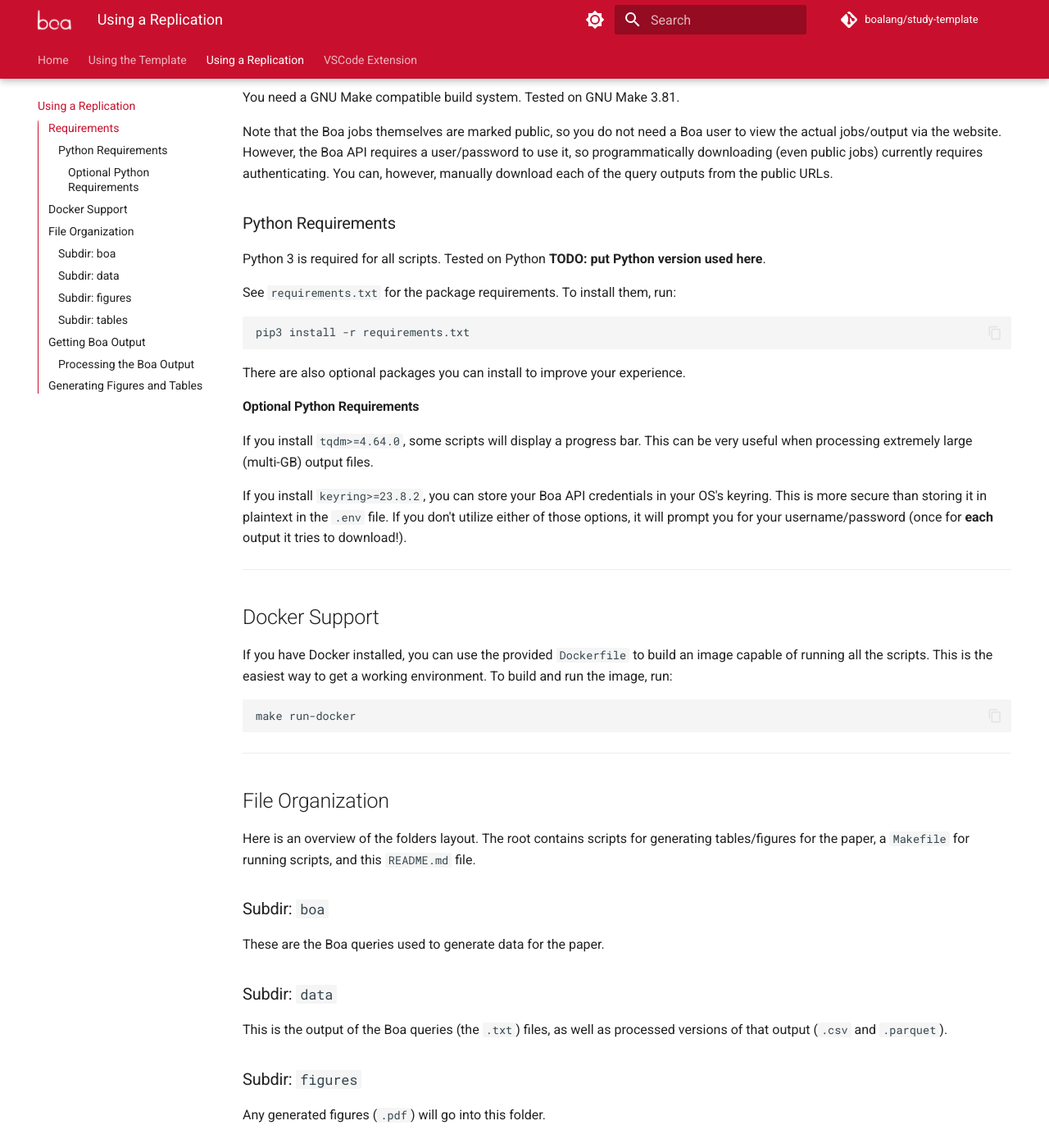
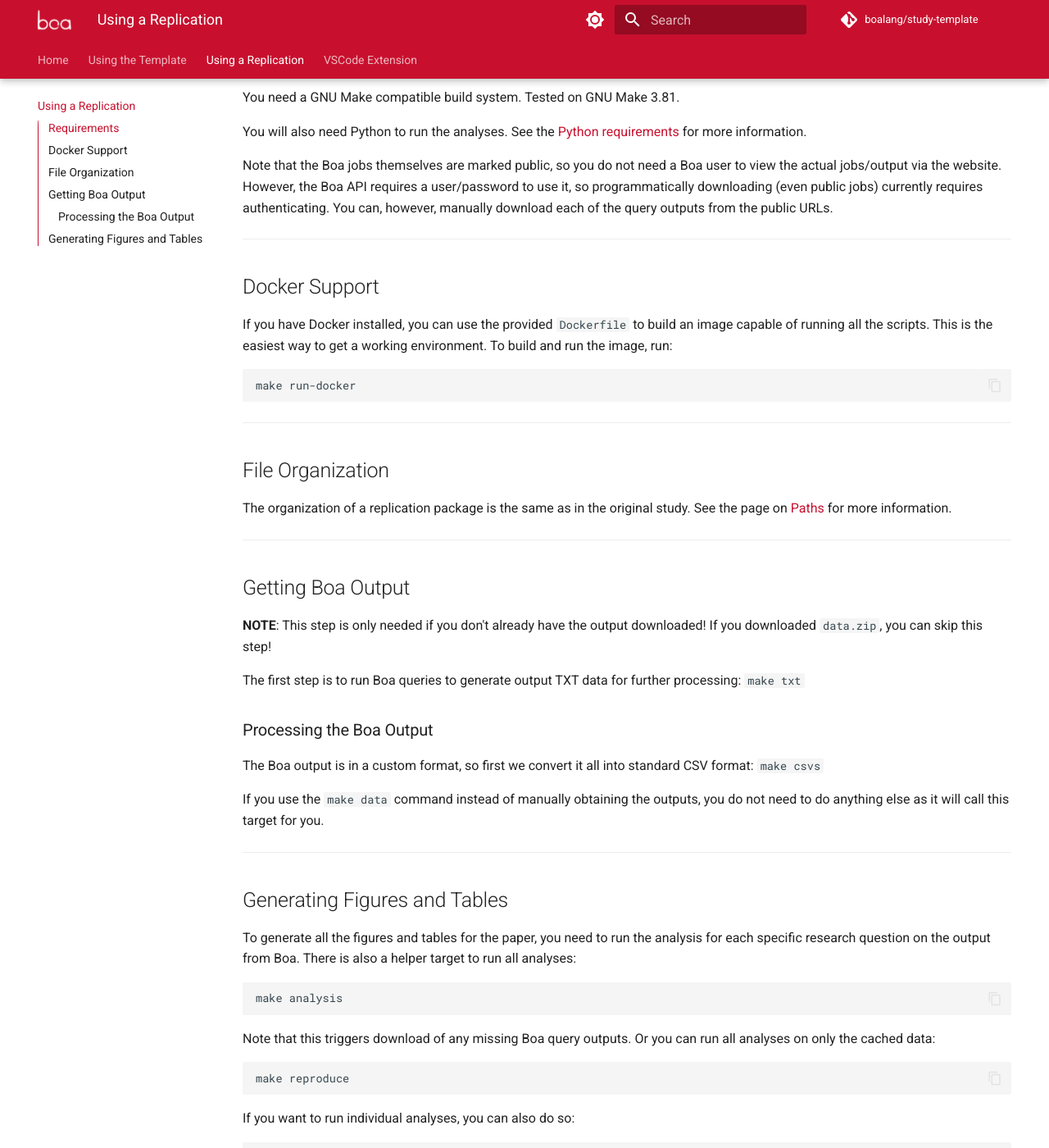
Before and after one commit to boalang/study-template, an MkDocs documentation site: the page built from docs/replications.md, in a window 1280 px wide and 1400 px high, scrolled down 408 px. Shown: the whole window at 82% size. Built offline with MkDocs 1.6.1 and Material for MkDocs 9.7.7, drawn with Linux system fonts in a browser that asks for light colours; comment, search, counter and statistics services are not loaded; the version menu is left out; some of the changed text lies outside the part shown.

Commit message:
updating the using replication guide

````diff
--- a/docs/replications.md
+++ b/docs/replications.md
@@ -17,34 +17,15 @@ documentation](https://github.com/boalang/study-template).
 
 You need a GNU Make compatible build system.  Tested on GNU Make 3.81.
 
+You will also need Python to run the analyses.  See the [Python
+requirements](requirements.md#python-requirements) for more information.
+
 Note that the Boa jobs themselves are marked public, so you do not need a Boa
 user to view the actual jobs/output via the website.  However, the Boa API
 requires a user/password to use it, so programmatically downloading (even
 public jobs) currently requires authenticating.  You can, however, manually
 download each of the query outputs from the public URLs.
 
-### Python Requirements
-
-Python 3 is required for all scripts.  Tested on Python **TODO: put Python
-version used here**.
-
-See `requirements.txt` for the package requirements.  To install them, run:
-
-```sh linenums="0"
-pip3 install -r requirements.txt
-```
-
-There are also optional packages you can install to improve your experience.
-
-#### Optional Python Requirements
-
-If you install `tqdm>=4.64.0`, some scripts will display a progress bar.  This
-can be very useful when processing extremely large (multi-GB) output files.
-
-If you install `keyring>=23.8.2`, you can store your Boa API credentials in
-your OS's keyring.  This is more secure than storing it in plaintext in the
-`.env` file.  If you don't utilize either of those options, it will prompt you
-for your username/password (once for **each** output it tries to download!).
 
 ------------------------------------------------------
 
@@ -62,22 +43,8 @@ make run-docker
 
 ## File Organization
 
-Here is an overview of the folders layout.  The root contains scripts for
-generating tables/figures for the paper, a `Makefile` for running scripts, and
-this `README.md` file.
-
-### Subdir: `boa`
-These are the Boa queries used to generate data for the paper.
-
-### Subdir: `data`
-This is the output of the Boa queries (the `.txt`) files, as well as processed
-versions of that output (`.csv` and `.parquet`).
-
-### Subdir: `figures`
-Any generated figures (`.pdf`) will go into this folder.
-
-### Subdir: `tables`
-Any generated tables (`.tex`) will go into this folder.
+The organization of a replication package is the same as in the original study.
+See the page on [Paths](research/paths.md) for more information.
 
 ------------------------------------------------------
 
````
